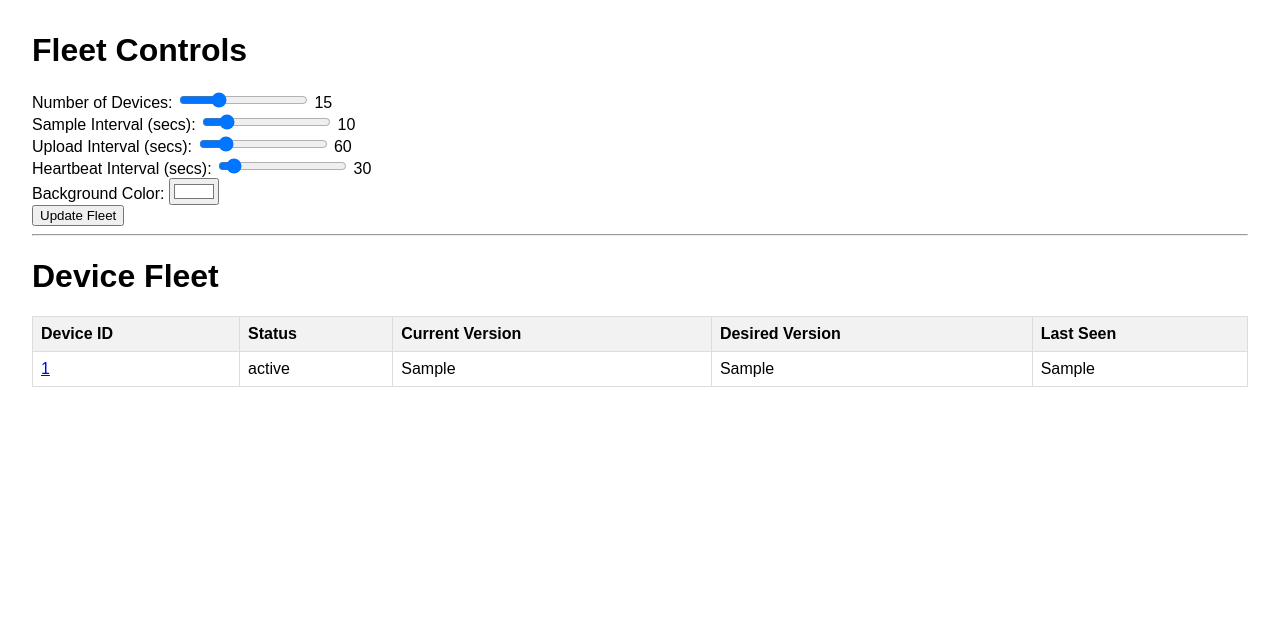
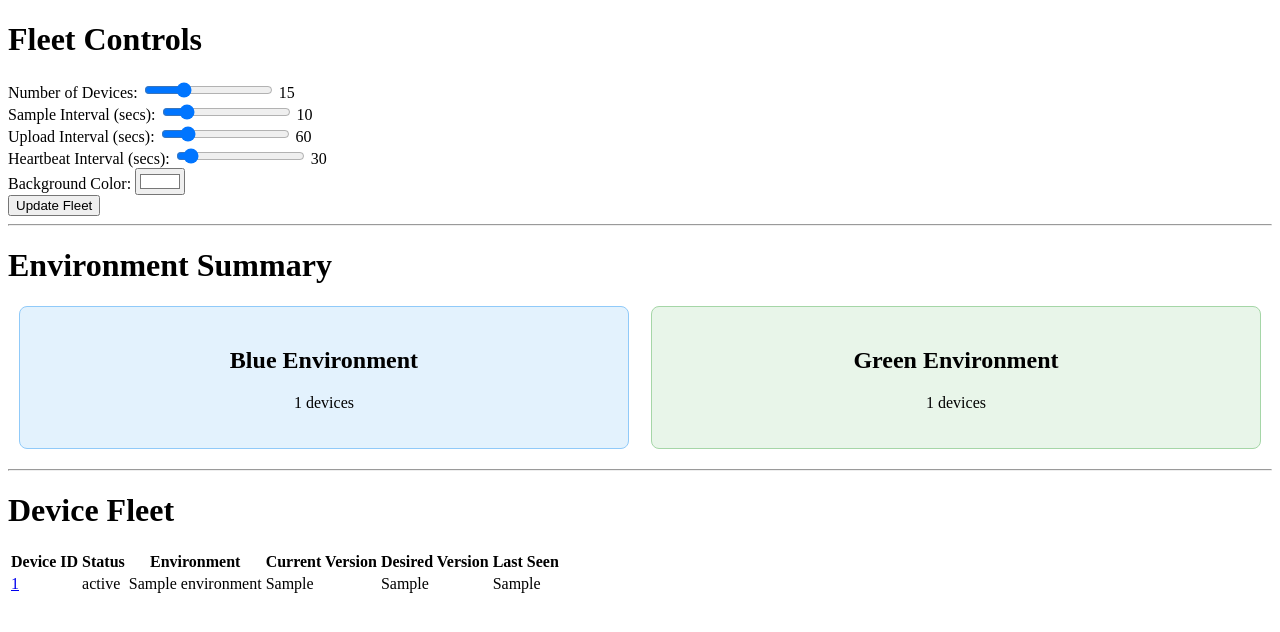
Before and after one commit to vsntll/Virtual-Fleet-IoT, a FastAPI app: template backend/app/ui/templates/index.html in a window 1280 px wide. Shown: the top 632 px of the page. Run offline with FastAPI, Linux system fonts and the light colour scheme; the template is opened without the code that fills it: most values are stand-ins (such as "Sample title", 1, 10 or a date in 2020).

Commit message:
feat: Implement blue/green deployments
This commit introduces a blue/green deployment strategy, building on top of the existing staged rollout capabilities.

- Backend API:
  - The GET /api/firmware/latest endpoint is updated to support blue/green deployments. Firmware can now be associated with a rollout_group (e.g., green), and only devices in the corresponding environment will be offered the update.

- Tooling:
  - tools/publish_firmware.py is enhanced to allow specifying a --group when publishing new firmware, enabling targeted deployments to different environments.
  - tools/rollout_control.py is extended with a set-environment command, allowing administrators to move devices between blue and green environments.

- UI:
  - The main dashboard now includes an environment summary, displaying the number of devices in each environment.
  - The device list now shows the environment for each device, providing better visibility into the fleet's distribution.

- Testing:
  - A new test case is added to verify the blue/green deployment logic, ensuring that firmware updates are correctly restricted to the specified environment.

```diff
--- a/backend/app/ui/static/main.css
+++ b/backend/app/ui/static/main.css
@@ -1,16 +1,23 @@
-body {
-    font-family: sans-serif;
-    margin: 2em;
+.env-summary {
+    display: flex;
+    justify-content: space-around;
+    margin-bottom: 20px;
 }
-table {
-    width: 100%;
-    border-collapse: collapse;
+
+.env-box {
+    border: 1px solid #ccc;
+    padding: 20px;
+    text-align: center;
+    width: 45%;
+    border-radius: 8px;
 }
-th, td {
-    border: 1px solid #dddddd;
-    text-align: left;
-    padding: 8px;
+
+.env-box.blue {
+    background-color: #e3f2fd;
+    border-color: #90caf9;
 }
-thead {
-    background-color: #f2f2f2;
+
+.env-box.green {
+    background-color: #e8f5e9;
+    border-color: #a5d6a7;
 }
--- a/backend/app/ui/templates/index.html
+++ b/backend/app/ui/templates/index.html
@@ -36,12 +36,27 @@
 
     <hr>
 
+    <h1>Environment Summary</h1>
+    <div class="env-summary">
+        <div class="env-box blue">
+            <h2>Blue Environment</h2>
+            <p>{{ blue_count }} devices</p>
+        </div>
+        <div class="env-box green">
+            <h2>Green Environment</h2>
+            <p>{{ green_count }} devices</p>
+        </div>
+    </div>
+
+    <hr>
+
     <h1>Device Fleet</h1>
     <table>
         <thead>
             <tr>
                 <th>Device ID</th>
                 <th>Status</th>
+                <th>Environment</th>
                 <th>Current Version</th>
                 <th>Desired Version</th>
                 <th>Last Seen</th>
@@ -52,6 +67,7 @@
             <tr>
                 <td><a href="/devices/{{ device.id }}">{{ device.id }}</a></td>
                 <td>{{ device.status }}</td>
+                <td>{{ device.environment }}</td>
                 <td>{{ device.current_version }}</td>
                 <td>{{ device.desired_version }}</td>
                 <td>{{ device.last_seen }}</td>
```
Also changed, not shown: backend/app/api/firmware.py (+7 -2 lines), backend/app/tests/test_api.py (+50 -0 lines), tools/publish_firmware.py (+5 -4 lines), tools/rollout_control.py (+26 -0 lines).
